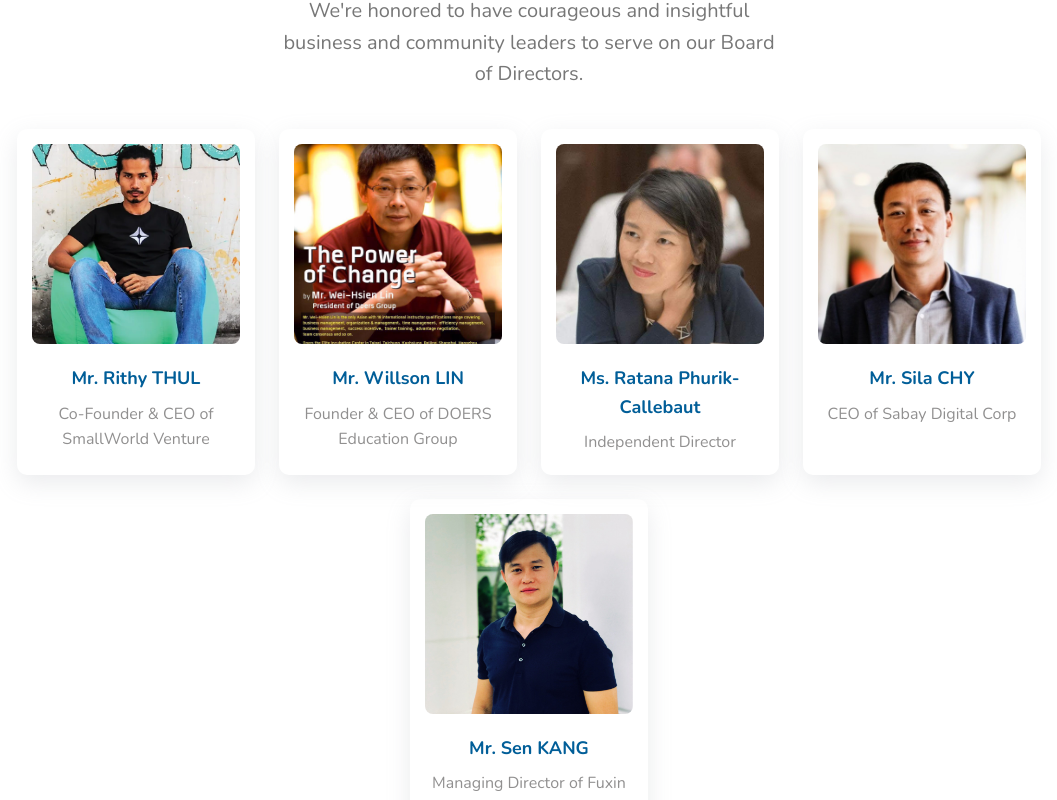
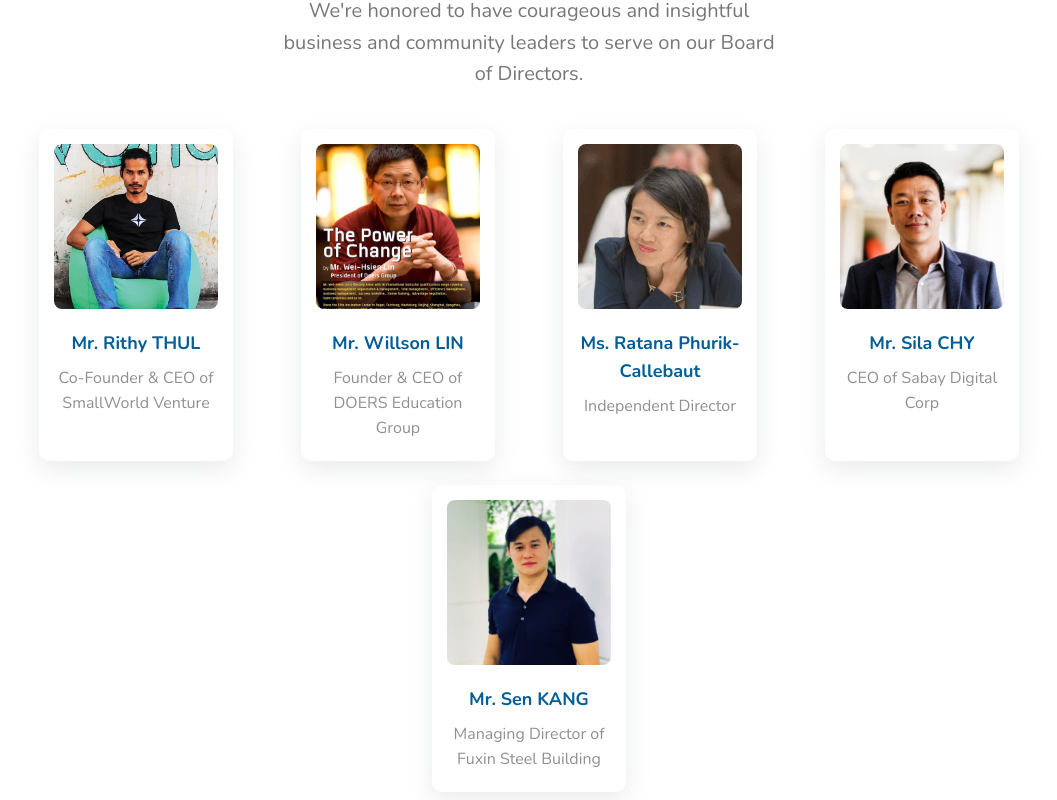
Before and after one commit to sea-viseth/smallworld-venture, a React (Create React App) app: page /about in a window 1280 px wide. Shown: the part 1299-2099 px from the top of the page, without its empty margins (111-1168 px from the left). Built offline with nearby package versions, Linux system fonts and the light colour scheme.

Commit message:
fix about page

```diff
--- a/src/App.css
+++ b/src/App.css
@@ -264,18 +264,23 @@ h3 {
   padding: 15px;
   border-radius: 10px;
   box-shadow: rgba(149, 157, 165, 0.2) 0px 8px 24px;
-  /* min-height: 250px;
-  height: 350px; */
+  min-height: 250px;
+  /* height: 350px; */
   height: 100%;
 }
-
-.directors-photo {
+.directors-back img {
+  width: 100% !important;
+  border-radius: 8px;
+}
+/* .directors-photo {
   height: 200px;
   width: 100%;
   background-position: center;
   background-size: cover;
+
   border-radius: 8px;
-}
+} */
+
 .directors p {
   font-size: 16px;
   margin-bottom: 5px;
--- a/src/components/About/About.js
+++ b/src/components/About/About.js
@@ -96,18 +96,20 @@ function About() {
               const { fullName, photo, id, position } = res;
               return (
                 <Col
+                  xs={12}
                   sm={8}
-                  md={8}
-                  lg={6}
-                  xl={4.5}
+                  md={6}
+                  xl={5}
+                  xxl={4}
                   className="xs-2 sm-3 md-4 lg-5"
                   key={id}
                 >
                   <div className="directors-back">
-                    <div
+                    {/* <div
                       style={{ backgroundImage: `url(${photo})` }}
                       className="directors-photo"
-                    ></div>
+                    ></div> */}
+                    <img src={photo} alt={fullName} />
                     <h3>{fullName}</h3>
                     <p>{position}</p>
                   </div>
```
